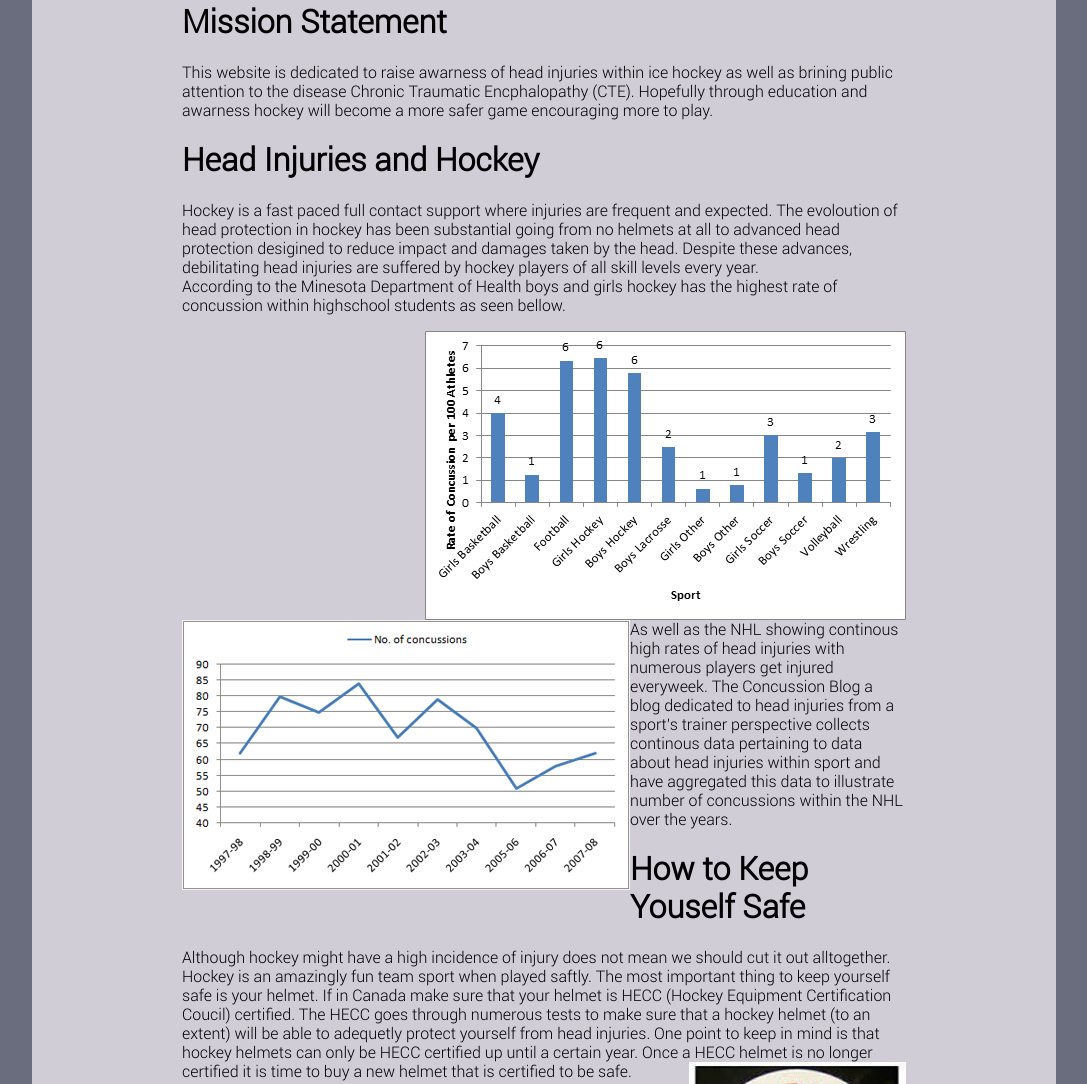
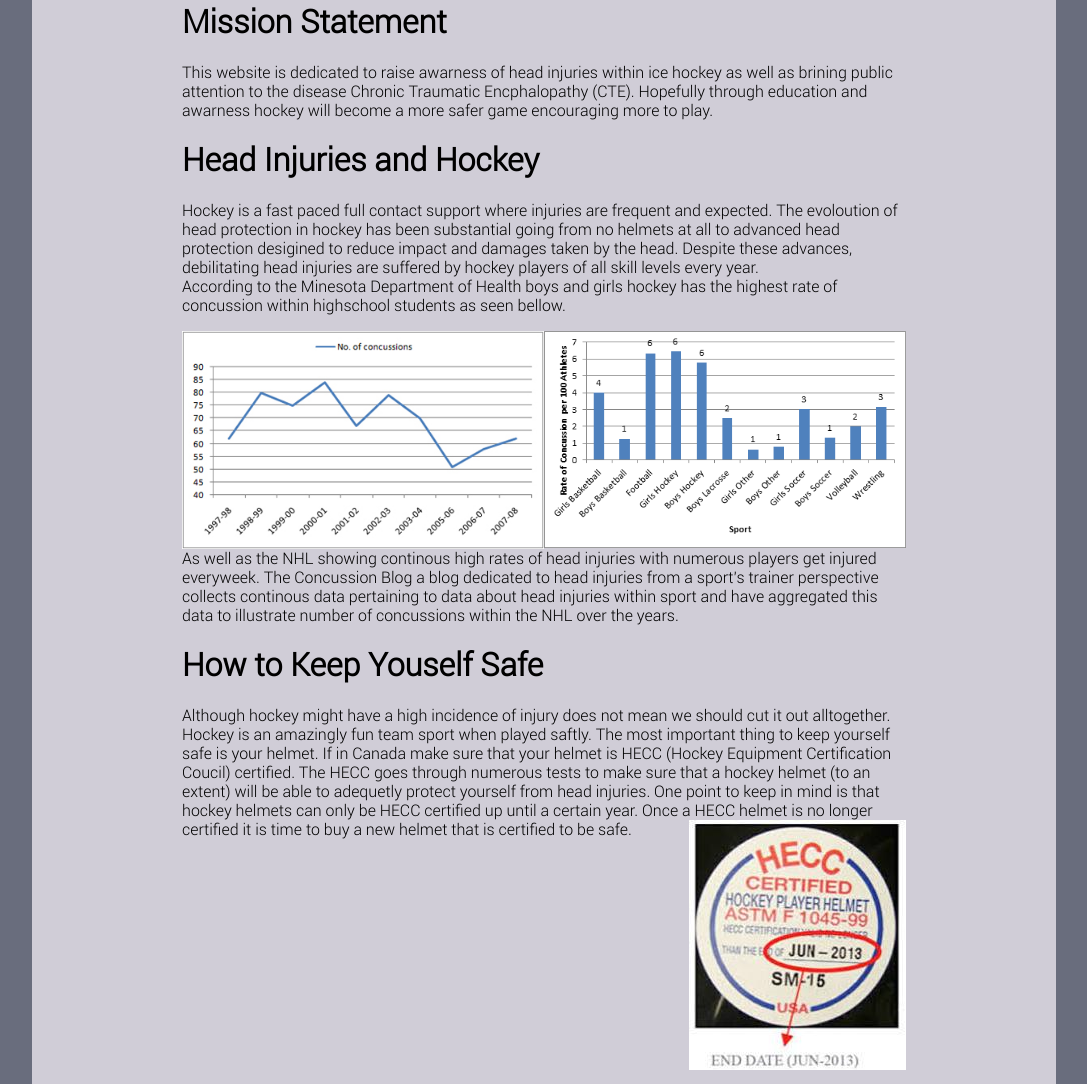
Before and after one commit to drossos/Head-Injuries-in-Hockey, a plain HTML site: page index.html in a window 1280 px wide. Shown: the part 168-1252 px from the top of the page, without its empty margins (96-1183 px from the left). Drawn offline with Linux system fonts and the light colour scheme.

Commit message:
fixed side by side images

```diff
--- a/index.html
+++ b/index.html
@@ -33,17 +33,17 @@
             </p>
 
             <h1>Head Injuries and Hockey</h1>
-            <div style="clear:right;">
+            <div>
                <p>
                   Hockey is a fast paced full contact support where injuries are frequent and expected. The evoloution of head protection in hockey has been substantial going from no helmets at all to advanced head protection desigined to reduce impact and damages taken by the head. Despite these advances, debilitating head injuries are suffered by hockey players of all skill levels every year.
                   <br>
                   According to the Minesota Department of Health boys and girls hockey has the highest rate of concussion within highschool students as seen bellow.
                </p>
-               <img src="images/minRate.jpg" class="images">
-               <img src="images/nhlConc.jpg" style="float: left;">
-               <br>
+               <img src="images/nhlConc.jpg" style="float: left; clear: left" width=50%>
+               <img src="images/minRate.jpg" class="images" width=50%>
+
             </div>
-            <div style="clear:right">
+            <div style="float: left;">
             As well as the NHL showing continous high rates of head injuries with numerous players get injured everyweek. The Concussion Blog a blog dedicated to head injuries from a sport's trainer perspective collects continous data pertaining to data about head injuries within sport and have aggregated this data to illustrate number of concussions within the NHL over the years.
             <br>
             <div style="clear: right;">
--- a/style/style.css
+++ b/style/style.css
@@ -46,5 +46,5 @@ body {
 .images{
     float: right;
     clear: right;
-    padding-left: 20px;
+
 }
```
